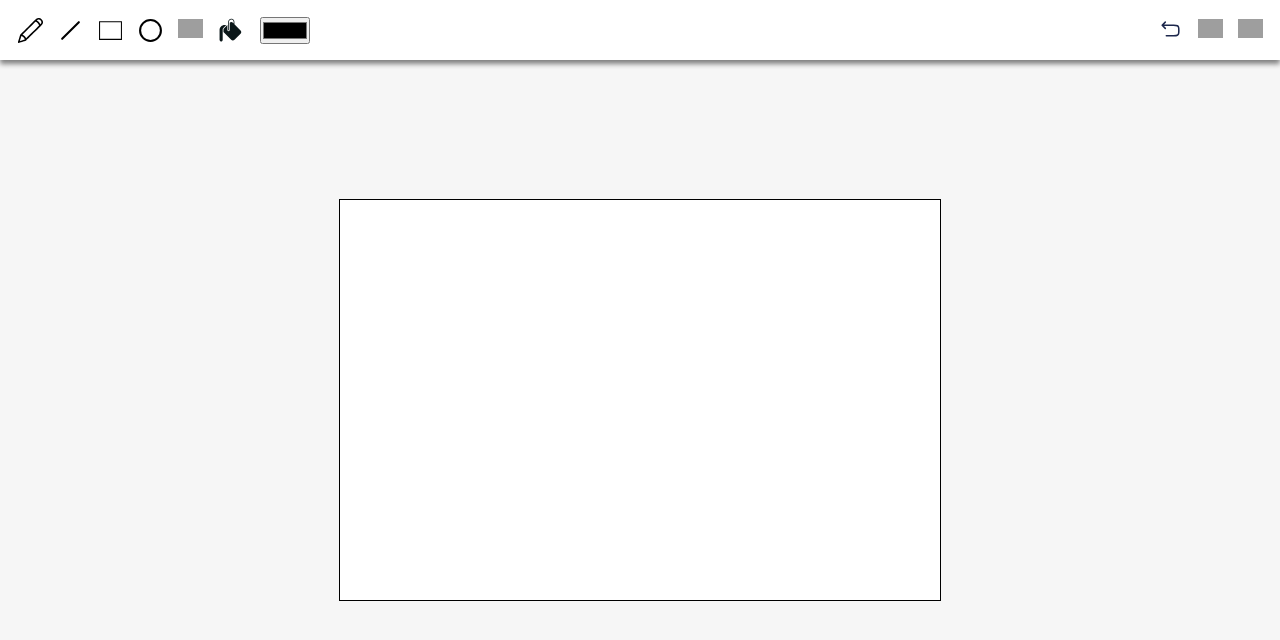
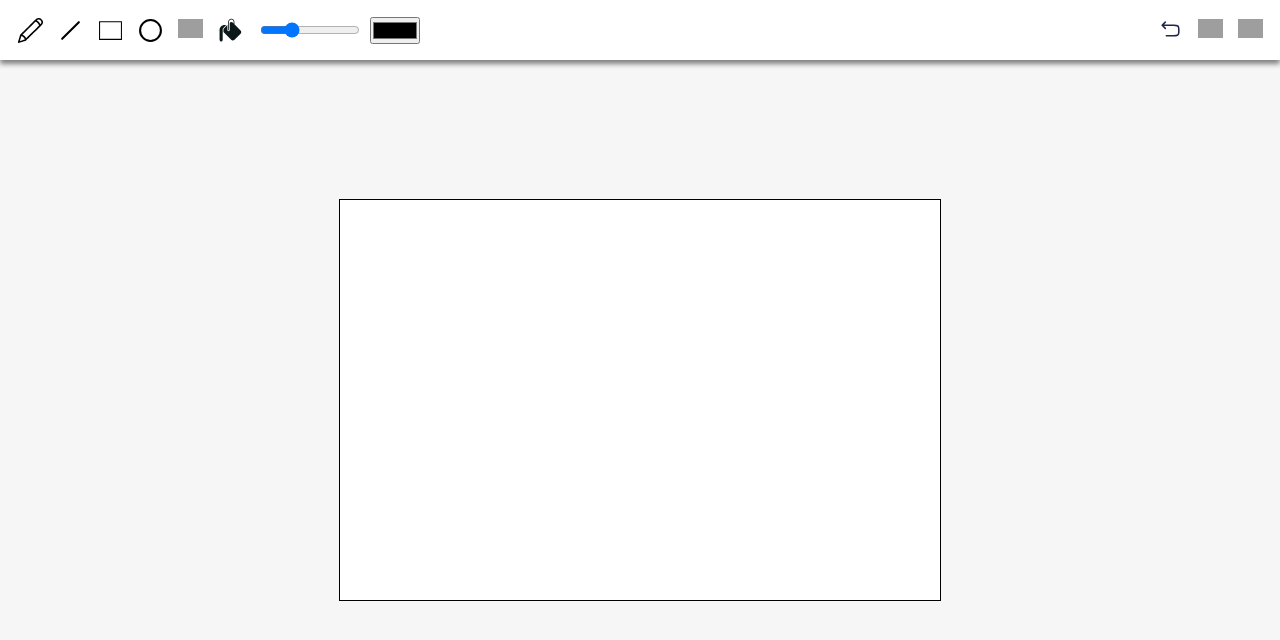
Before and after one commit to OlAndrey/React-Paint, a React (Create React App) app: page / in a window 1280 px wide. Shown: the top 640 px of the page. Built offline with nearby package versions, Linux system fonts and the light colour scheme; grey boxes are pictures that could not be loaded.

Commit message:
chore(tools): added changing the width of the tool lines and changed the implementation of the color change

```diff
--- a/src/components/Toolbar.tsx
+++ b/src/components/Toolbar.tsx
@@ -2,7 +2,7 @@ import { useEffect } from 'react'
 import '../styles/toolbar.css'
 import { toolbarDataLeft, toolbarDataRight } from '../utils/toolBar'
 import { useAppDispatch, useAppSelector } from '../hooks/redux'
-import { setTool, setToolColor, setToolName } from '../store/reducers/toolSlice'
+import { setTool, setToolColor, setToolLineWidth, setToolName } from '../store/reducers/toolSlice'
 import Tools from '../tools/Tool'
 import Pencil from '../tools/Pencil'
 import Line from '../tools/Line'
@@ -21,31 +21,31 @@ const ToolBar = () => {
       let currentTool = null
       switch (toolName) {
         case 'pencil':
-          currentTool = new Pencil(canvas, toolColor, toolLineWidth)
+          currentTool = new Pencil(canvas)
           break
 
         case 'line':
-          currentTool = new Line(canvas, toolColor, toolLineWidth)
+          currentTool = new Line(canvas)
           break
 
         case 'rect':
-          currentTool = new Rect(canvas, toolColor, toolLineWidth)
+          currentTool = new Rect(canvas)
           break
 
         case 'circle':
-          currentTool = new Circle(canvas, toolColor, toolLineWidth)
+          currentTool = new Circle(canvas)
           break
 
         case 'eraser':
-          currentTool = new Eraser(canvas, toolColor, toolLineWidth)
+          currentTool = new Eraser(canvas)
           break
 
         case 'fill':
-          currentTool = new Fill(canvas, toolColor)
+          currentTool = new Fill(canvas)
           break
 
         default:
-          currentTool = new Tools(canvas, toolColor, toolLineWidth)
+          currentTool = new Tools(canvas)
           break
       }
       dispatch(setTool(currentTool))
@@ -73,8 +73,22 @@ const ToolBar = () => {
       ))}
 
       <input
+        style={{ width: 100, marginLeft: 10 }}
+        type="range"
+        min={1}
+        max={15}
+        step={1}
+        value={toolLineWidth}
+        onChange={(e) => {
+          dispatch(setToolLineWidth(+e.target.value))
+          if (tool) tool.setLineWidth(+e.target.value)
+        }}
+      />
+
+      <input
         style={{ marginLeft: 10 }}
         type="color"
+        value={toolColor}
         onChange={(e) => {
           dispatch(setToolColor(e.target.value))
           if (tool) tool.setColor(e.target.value)
--- a/src/tools/Circle.ts
+++ b/src/tools/Circle.ts
@@ -6,8 +6,8 @@ export default class Circle extends Tools {
   saved: string = ''
   isMouseDown: boolean = false
 
-  constructor(context: HTMLCanvasElement, color: string, lineWidth: number) {
-    super(context, color, lineWidth)
+  constructor(context: HTMLCanvasElement) {
+    super(context)
     this.draw = this.draw.bind(this)
     this.listenEvent()
   }
--- a/src/tools/Eraser.ts
+++ b/src/tools/Eraser.ts
@@ -3,8 +3,8 @@ import Tools from './Tool'
 export default class Eraser extends Tools {
   isMouseDown: boolean = false
 
-  constructor(context: HTMLCanvasElement, color: string, lineWidth: number) {
-    super(context, color, lineWidth)
+  constructor(context: HTMLCanvasElement) {
+    super(context)
     this.draw = this.draw.bind(this)
     this.listenEvent()
   }
--- a/src/tools/Fill.ts
+++ b/src/tools/Fill.ts
@@ -1,8 +1,8 @@
 import Tools from './Tool'
 
 export default class Fill extends Tools {
-  constructor(context: HTMLCanvasElement, color: string) {
-    super(context, color)
+  constructor(context: HTMLCanvasElement,) {
+    super(context)
     this.listenEvent()
   }
 
@@ -14,7 +14,7 @@ export default class Fill extends Tools {
     const target = e.target as HTMLCanvasElement
     const x = e.pageX - target.offsetLeft
     const y = e.pageY - target.offsetTop
-    const fillColor = this.hexToRGBA(this.color)
+    const fillColor = this.hexToRGBA(this.color as string)
     if (this.ctx) {
       console.log(fillColor)
       this.floodFill(this.ctx, x, y, fillColor)
--- a/src/tools/Line.ts
+++ b/src/tools/Line.ts
@@ -6,8 +6,8 @@ export default class Line extends Tools {
   saved: string = ''
   isMouseDown: boolean = false
 
-  constructor(context: HTMLCanvasElement, color: string, lineWidth: number) {
-    super(context, color, lineWidth)
+  constructor(context: HTMLCanvasElement) {
+    super(context)
     this.draw = this.draw.bind(this)
     this.listenEvent()
   }
--- a/src/tools/Pencil.ts
+++ b/src/tools/Pencil.ts
@@ -3,8 +3,8 @@ import Tools from './Tool'
 export default class Pencil extends Tools {
   isMouseDown: boolean = false
 
-  constructor(context: HTMLCanvasElement, color: string, lineWidth: number) {
-    super(context, color, lineWidth)
+  constructor(context: HTMLCanvasElement) {
+    super(context)
     this.draw = this.draw.bind(this)
     this.listenEvent()
   }
--- a/src/tools/Rect.ts
+++ b/src/tools/Rect.ts
@@ -6,8 +6,8 @@ export default class Rect extends Tools {
   saved: string = ''
   isMouseDown: boolean = false
 
-  constructor(context: HTMLCanvasElement, color: string, lineWidth: number) {
-    super(context, color, lineWidth)
+  constructor(context: HTMLCanvasElement) {
+    super(context)
     this.draw = this.draw.bind(this)
     this.listenEvent()
   }
--- a/src/tools/Tool.ts
+++ b/src/tools/Tool.ts
@@ -1,19 +1,23 @@
 export default class Tools {
   canv: HTMLCanvasElement
   ctx: CanvasRenderingContext2D | null
+  color: string | CanvasGradient | CanvasPattern
   lineWidth: number
-  color: string
 
-  constructor(canv: HTMLCanvasElement, color: string, lineWidth: number = 5) {
+  constructor(canv: HTMLCanvasElement) {
     this.canv = canv
     this.ctx = canv.getContext('2d')
-    this.color = color
-    this.lineWidth = lineWidth
+    this.color = this.ctx?.strokeStyle || '#000000'
+    this.lineWidth = this.ctx?.lineWidth || 1
     this.destroyEvent()
   }
 
   setColor(hex: string): void {
     this.color = hex
+  }
+
+  setLineWidth(width: number): void {
+    this.lineWidth = width
   }
 
   destroyEvent(): void {
```
Also changed, not shown: src/types/tools.ts (added, +8 -0 lines).
